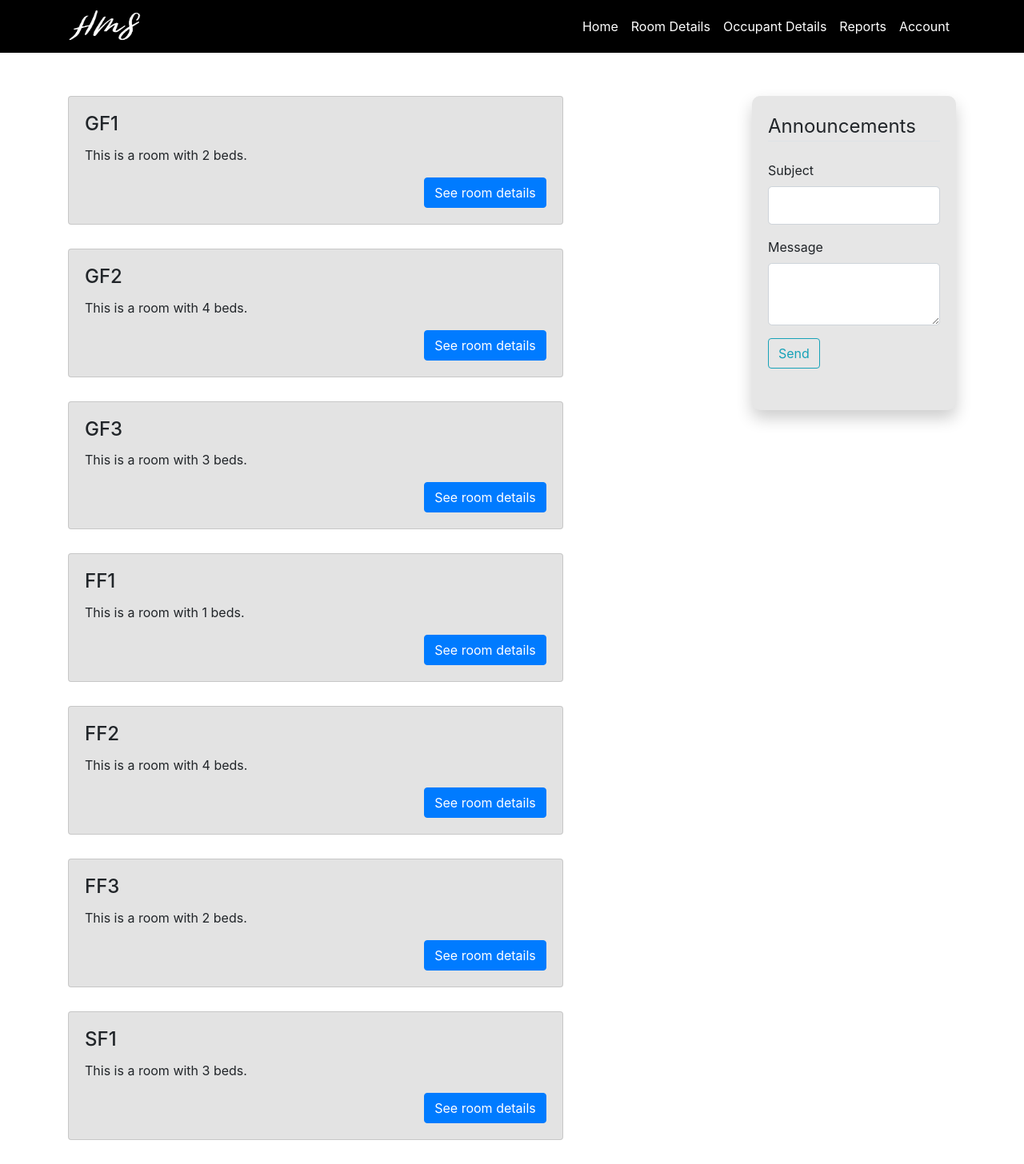
After one commit to AshCreate/Project-HMS, a Flask app: page /admin/viewrooms in a window 1280 px wide. The commit adds this page. Shown: the whole page at 80% size. Run offline with Flask 2, Linux system fonts and the light colour scheme; a user stored in the database is signed in; some libraries are stand-ins or nearby versions.

Commit message:
added view rooms page

```diff
--- a/HMS/routes.py
+++ b/HMS/routes.py
@@ -8,6 +8,11 @@ from HMS.static.tourcontent import tourContent
 from HMS.forms import SignupForm, LoginForm, AnnouncementForm, AddRoomForm, EditRoomForm, ItemTable
 from flask_mail import Message
 
+rooms = [
+    {"name": "GF1","beds": 2},{"name": "GF2","beds": 4},{"name": "GF3","beds": 3},
+    {"name": "FF1","beds": 1},{"name": "FF2","beds": 4},{ "name": "FF3","beds": 2},
+    {"name": "SF1","beds": 3},
+]
 
 @app.route("/")
 @app.route("/home")
@@ -59,8 +64,8 @@ def tour():
 @app.route("/admin")
 @login_required
 def admin():
-    form = AnnouncementForm()
-    return render_template('admin_layout.html', form=form)
+    form2 = AnnouncementForm()
+    return render_template('admin_home.html', form2=form2)
 
 
 @app.route("/admin/addroom")
@@ -85,3 +90,9 @@ def editroom():
 
     return render_template('editroom.html', title='Add Room',
                            form=form, form2=form2, legend='Edit Room', table=table)
+
+@app.route("/admin/viewrooms")
+@login_required
+def viewrooms():
+    form2 = AnnouncementForm()
+    return render_template('view_rooms.html', form2= form2, rooms=rooms)
--- a/HMS/templates/addroom.html
+++ b/HMS/templates/addroom.html
@@ -30,7 +30,7 @@
                     <ul class="navbar-nav ml-auto">
 
                         <li class="nav-item">
-                          <a class="nav-link js-scroll-trigger text-white" href="{{ url_for('home')}}">Home</a>
+                          <a class="nav-link js-scroll-trigger text-white" href="{{ url_for('admin')}}">Home</a>
                         </li>
                         <li class="nav-item">
                           <a class="nav-link js-scroll-trigger text-white" href="#">Room Details</a>
--- a/HMS/templates/admin_layout.html
+++ b/HMS/templates/admin_layout.html
@@ -30,7 +30,7 @@
                     <ul class="navbar-nav ml-auto">
 
                         <li class="nav-item">
-                          <a class="nav-link js-scroll-trigger text-white" href="{{ url_for('home')}}">Home</a>
+                          <a class="nav-link js-scroll-trigger text-white" href="{{ url_for('admin')}}">Home</a>
                         </li>
                         <li class="nav-item">
                           <a class="nav-link js-scroll-trigger text-white" href="#">Room Details</a>
@@ -58,8 +58,8 @@
                 {% endblock %}
             </div>
 
-            <div class="col-md-3" style="margin-top: 120px;padding: 20px; background: #E6E6E6;border-radius: 10px;box-shadow: 0 10px 20px rgba(0,0,0,0.2); width: fit-content;height: 400px">
-
+             <div class="col-md-3">
+                <div style="margin-top: 120px;padding: 20px; background: #E6E6E6;border-radius: 10px;box-shadow: 0 10px 20px rgba(0,0,0,0.2);">
                     <legend class="border-bottom mb-4">Announcements</legend>
                     <fieldset class="form-group">
                         <div class="form-group">
--- a/HMS/templates/editroom.html
+++ b/HMS/templates/editroom.html
@@ -30,7 +30,7 @@
                     <ul class="navbar-nav ml-auto">
 
                         <li class="nav-item">
-                          <a class="nav-link js-scroll-trigger text-white" href="{{ url_for('home')}}">Home</a>
+                          <a class="nav-link js-scroll-trigger text-white" href="{{ url_for('admin')}}">Home</a>
                         </li>
                         <li class="nav-item">
                           <a class="nav-link js-scroll-trigger text-white" href="#">Room Details</a>
--- /dev/null
+++ b/HMS/templates/view_rooms.html
@@ -0,0 +1,20 @@
+{% extends "admin_layout.html" %}
+{% block content %}
+    <div class="container">
+        {% for room in rooms %}
+            <div class="row">
+                <div class="card w-75" style="margin-bottom: 30px; background-color: #E3E3E3">
+                  <div class="card-body">
+                    <h4 class="card-title">{{ room.name }}</h4>
+                    <p class="card-text">This is a room with {{ room.beds }} beds.</p>
+                    <a style="float: right" href="#" class="btn btn-primary">See room details</a>
+                  </div>
+                </div>
+            </div>
+
+        {% endfor %}
+    </div>
+
+
+
+{% endblock%}
```
Also changed, not shown: HMS/hms.db. Lines whose indentation alone changed are shown as unchanged.
